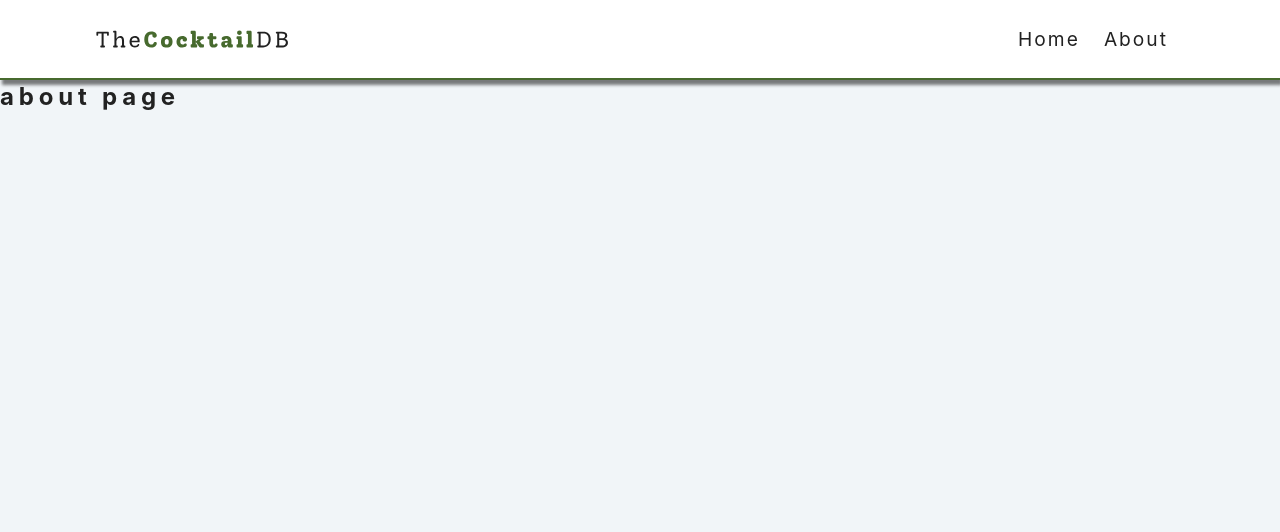
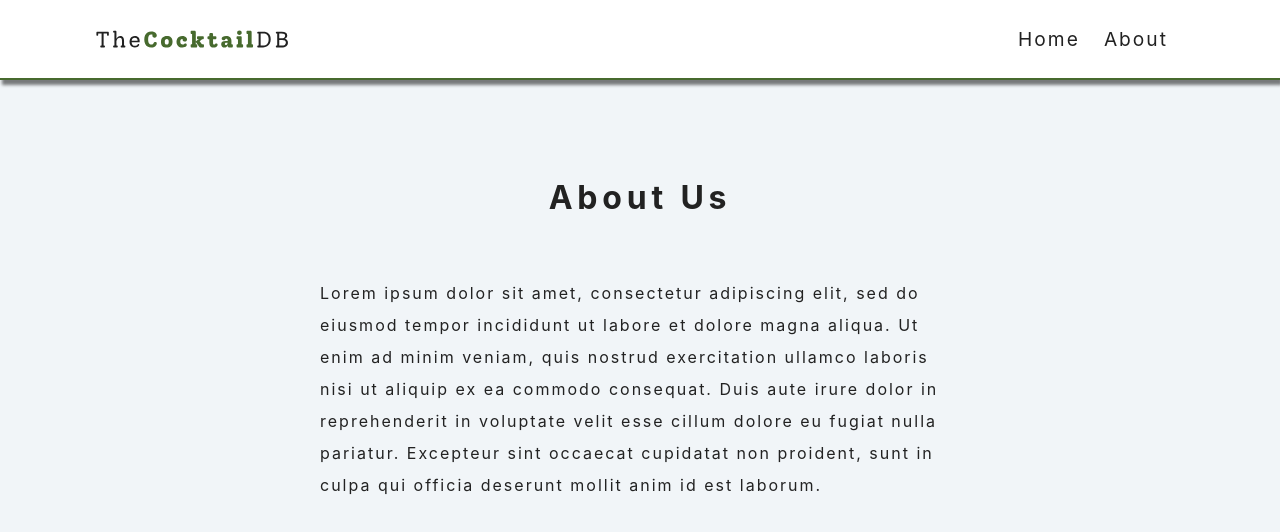
Before and after one commit to Maxeroz/cocktails, a React (Create React App) app: page /about in a window 1280 px wide. Shown: the top 532 px of the page. Built offline with nearby package versions, Linux system fonts and the light colour scheme.

Commit message:
Cocktails Error About

```diff
--- a/src/pages/About.js
+++ b/src/pages/About.js
@@ -1,11 +1,20 @@
-import React from 'react'
+import React from "react";
 
 const About = () => {
   return (
-    <div>
-      <h2>about page</h2>
-    </div>
-  )
-}
+    <section className="section about-section">
+      <h1 className="section-title">about us</h1>
+      <p>
+        Lorem ipsum dolor sit amet, consectetur adipiscing elit, sed do eiusmod
+        tempor incididunt ut labore et dolore magna aliqua. Ut enim ad minim
+        veniam, quis nostrud exercitation ullamco laboris nisi ut aliquip ex ea
+        commodo consequat. Duis aute irure dolor in reprehenderit in voluptate
+        velit esse cillum dolore eu fugiat nulla pariatur. Excepteur sint
+        occaecat cupidatat non proident, sunt in culpa qui officia deserunt
+        mollit anim id est laborum.
+      </p>
+    </section>
+  );
+};
 
-export default About
+export default About;
--- a/src/pages/Error.js
+++ b/src/pages/Error.js
@@ -1,12 +1,17 @@
-import React from 'react'
-import { Link } from 'react-router-dom'
+import React from "react";
+import { Link } from "react-router-dom";
 
 const Error = () => {
   return (
-    <div>
-      <h2>error page</h2>
-    </div>
-  )
-}
+    <section className="error-page section">
+      <div className="error-container">
+        <h1>oops! It's a dead end</h1>
+        <Link to="/" className="btn btn-primary">
+          back home
+        </Link>
+      </div>
+    </section>
+  );
+};
 
-export default Error
+export default Error;
```
